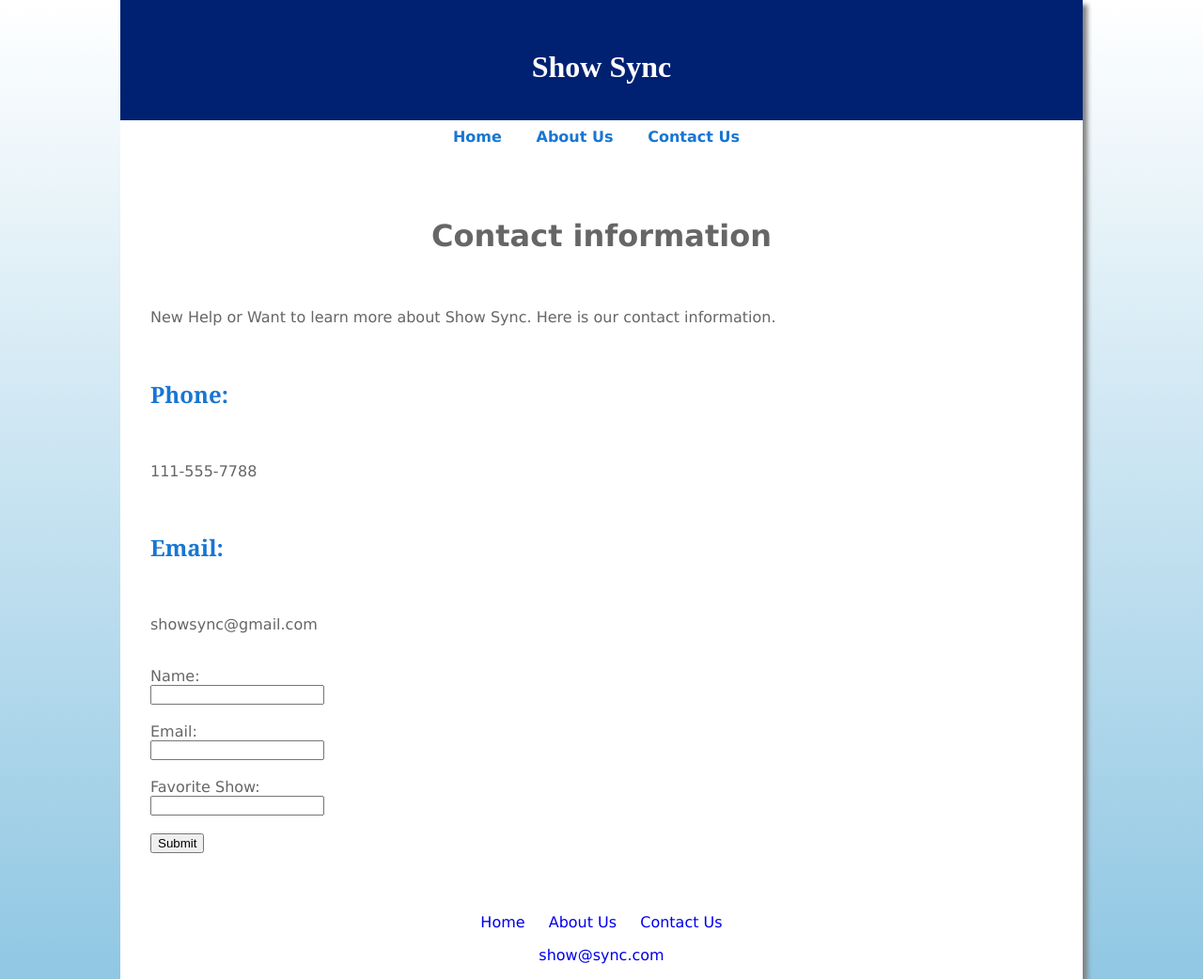
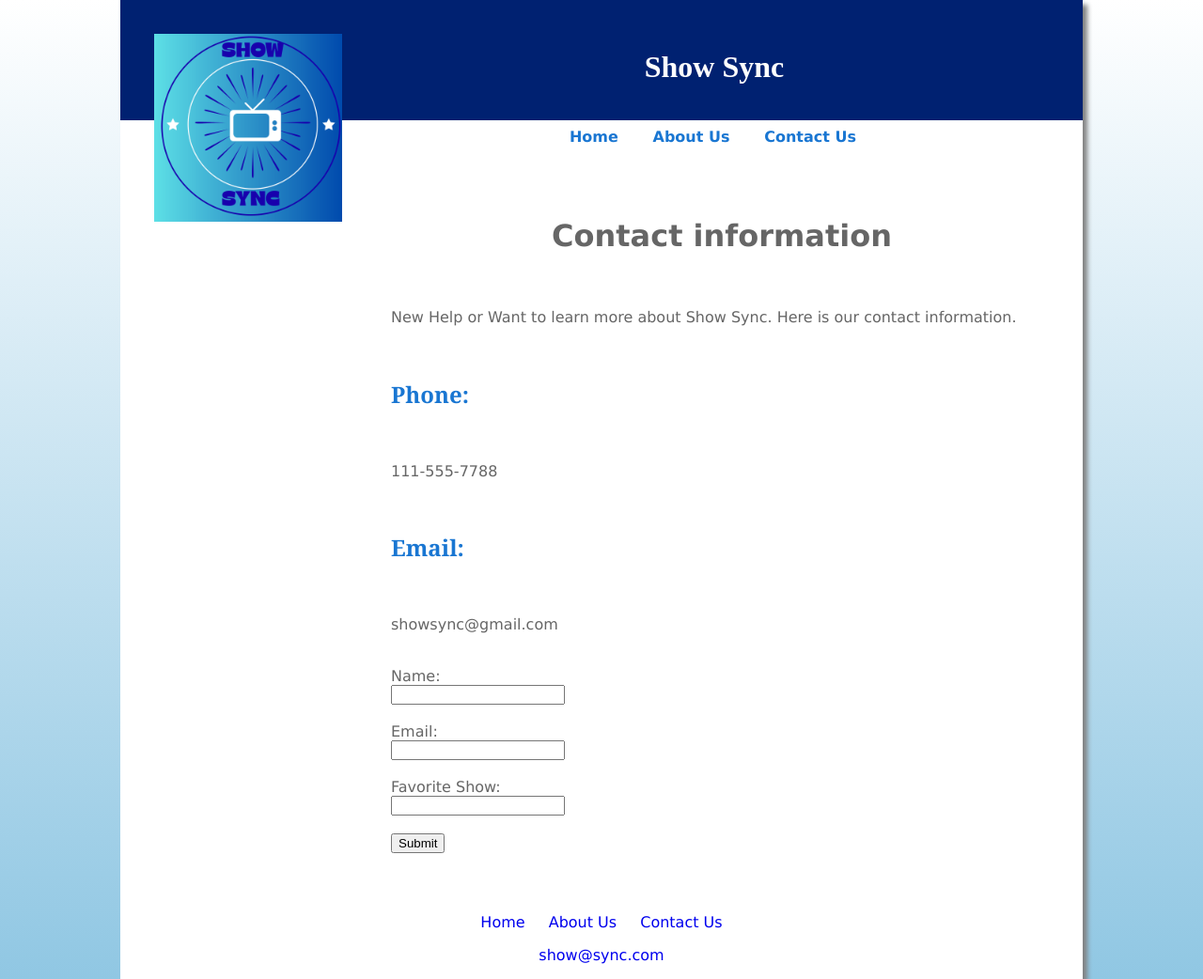
Before and after one commit to maylouis2/cs2100-capstone-app, a plain HTML site: page contact.html in a window 1280 px wide. Shown: the whole page at 94% size. Drawn offline with Linux system fonts and the light colour scheme; no server answers.

Commit message:
adding the logos to the other pages

```diff
--- a/app.js
+++ b/app.js
@@ -42,5 +42,7 @@ function displayShow(shows) {
         let card =
             document.createElement("section");
 
+
+
     }
 }
--- a/contact.html
+++ b/contact.html
@@ -9,6 +9,7 @@
 <body>
 <div id="wrapper">
 <header>
+  <img src ="capstone logo.png" alt="show sync logo" id="logo">
   <h1>Show Sync</h1>
 </header>
 <nav>
```
Also changed, not shown: about.html (+1 -0 lines).
